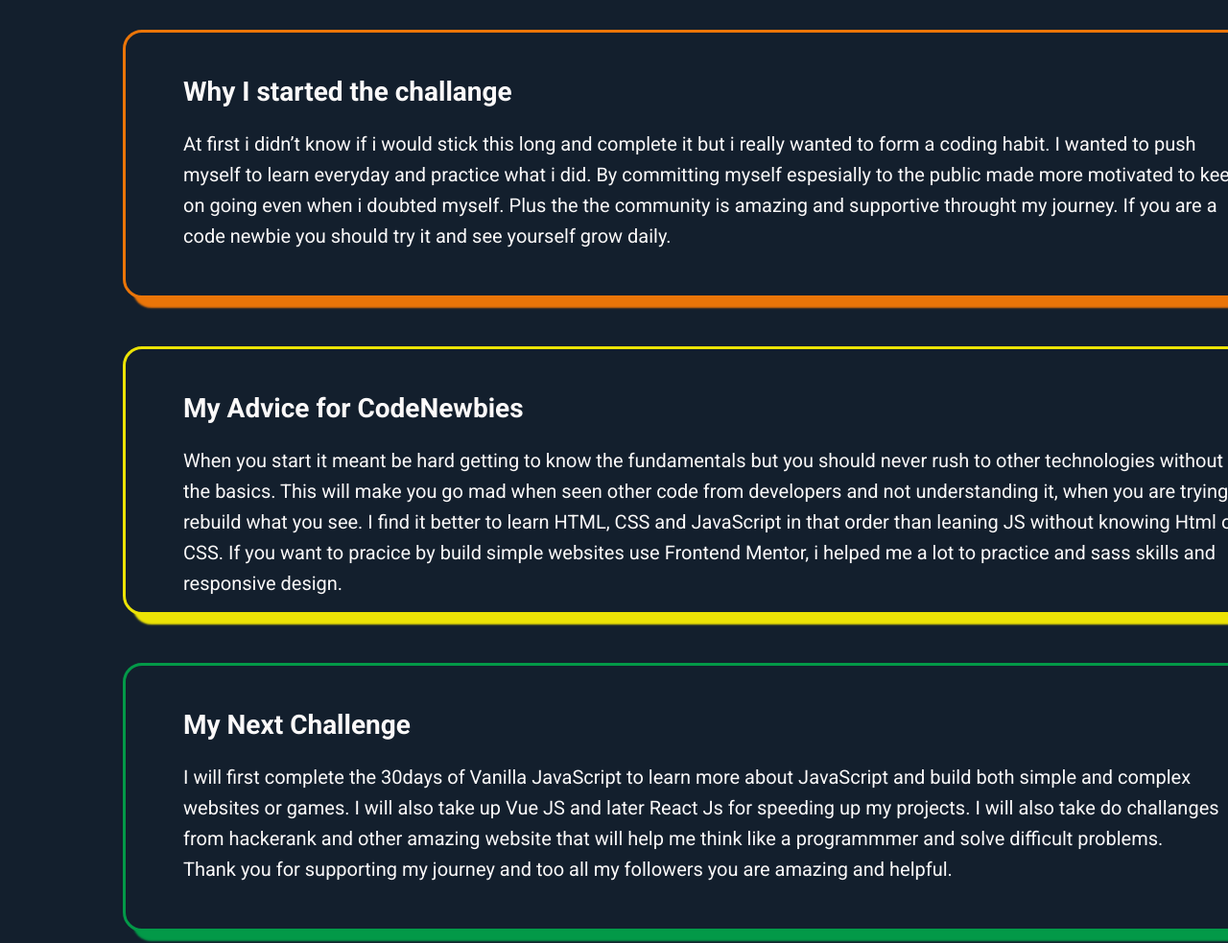
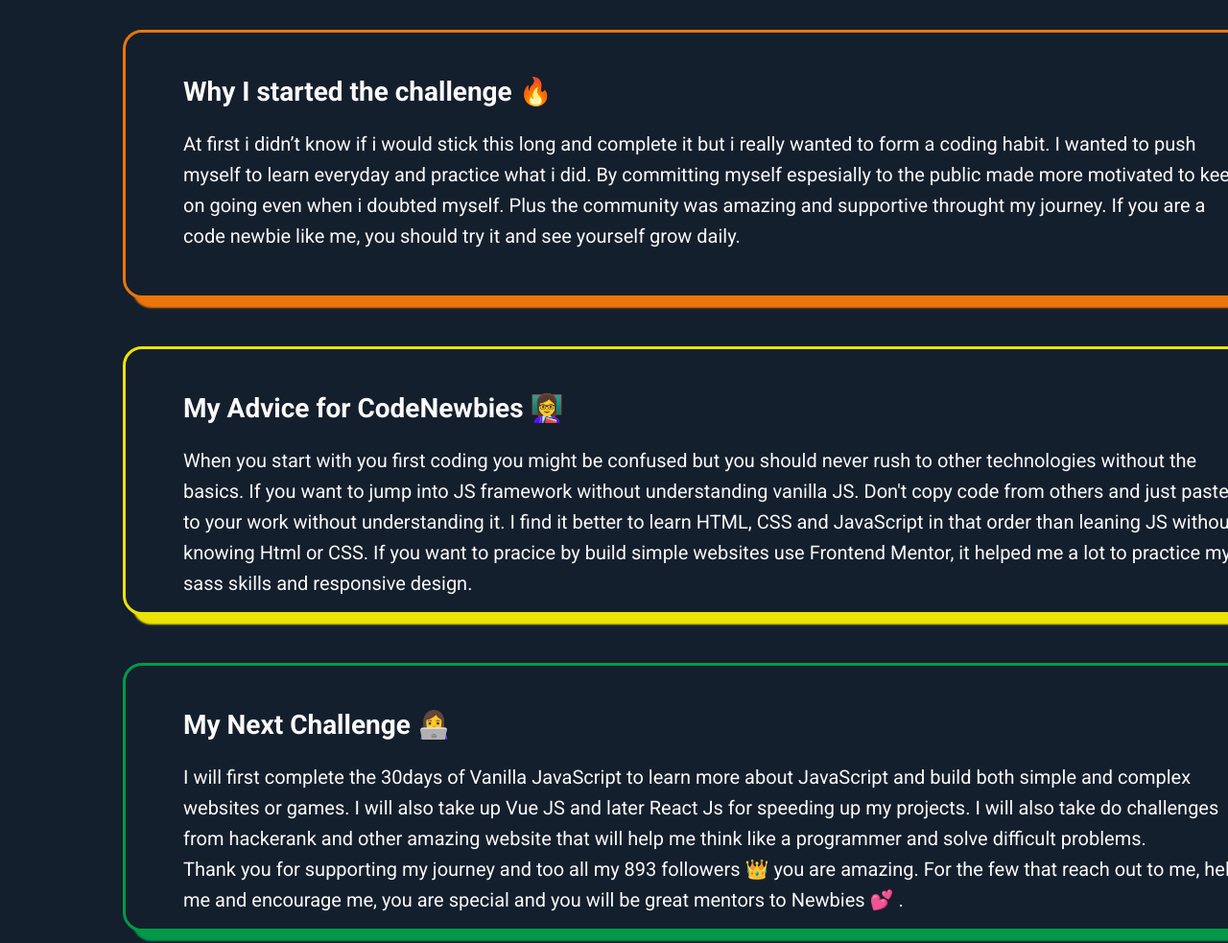
Before and after one commit to muchirijane/100-days-website, a website: page next.html in a window 1280 px wide. Shown: the part 320-1303 px from the top of the page at 96% size. Drawn offline with Linux system fonts and the light colour scheme.

Commit message:
finished the last text update

```diff
--- a/next.html
+++ b/next.html
@@ -47,21 +47,16 @@
 
         <main class="next-container">
             <div class="next-box">
-                <!-- <div class="circle">
-                    <div class="circle-button circle-orange"></div>
-                    <div class="circle-button circle-yellow"></div>
-                    <div class="circle-button circle-green"></div>
-                </div> -->
 
                 <div class="next-details">
-                    <h3 class="next-title">Why I started the challange </h3>
+                    <h3 class="next-title">Why I started the challenge 🔥 </h3>
                     <p class="next-text">
                         At first i didn’t know if i would stick this long and complete it but
                         i really wanted to form a coding habit. I wanted to push myself to learn
                         everyday and practice what i did. By committing myself espesially to the
                         public made more motivated to keep on going even when i doubted myself.
-                        Plus the the community is amazing and supportive throught my journey.
-                        If you are a code newbie you should try it and see yourself grow daily.
+                        Plus the community was amazing and supportive throught my journey.
+                        If you are a code newbie like me,  you should try it and see yourself grow daily.
                     </p>
 
                 </div>
@@ -69,22 +64,17 @@
             </div>
 
             <div class="next-box next-advice-box">
-                    <!-- <div class="circle">
-                        <div class="circle-button circle-orange"></div>
-                        <div class="circle-button circle-yellow"></div>
-                        <div class="circle-button circle-green"></div>
-                    </div> -->
 
                     <div class="next-details">
-                        <h3 class="next-title">My Advice for CodeNewbies </h3>
+                        <h3 class="next-title">My Advice for CodeNewbies 👩‍🏫  </h3>
                         <p class="next-text">
-                            When you start it meant be hard getting to know the fundamentals but you
-                            should never rush to other technologies without the basics. This will
-                            make you go mad when seen other code from developers and not understanding
-                            it, when you are trying to rebuild what you see. I find it better to learn
+                            When you start with you first coding you might be confused but you
+                            should never rush to other technologies without the basics. If you want to jump into JS framework without understanding vanilla JS.
+                             Don't copy code from others and just paste
+                            it to your work without understanding it. I find it better to learn
                             HTML, CSS and JavaScript in that order than leaning JS without knowing
                             Html or CSS. If you want to pracice by build simple websites use Frontend
-                            Mentor, i helped me a lot to practice and sass skills and responsive design.
+                            Mentor, it helped me a lot to practice my sass skills and responsive design.
                         </p>
 
                     </div>
@@ -92,21 +82,18 @@
             </div>
 
             <div class="next-box next-challenge-box">
-                    <!-- <div class="circle">
-                        <div class="circle-button circle-orange"></div>
-                        <div class="circle-button circle-yellow"></div>
-                        <div class="circle-button circle-green"></div>
-                    </div> -->
+
 
                     <div class="next-details">
-                        <h3 class="next-title">My Next Challenge </h3>
+                        <h3 class="next-title">My Next Challenge 👩‍💻  </h3>
                         <p class="next-text">
                             I will first complete the 30days of Vanilla JavaScript to learn more about JavaScript
                             and build both simple and complex websites or games. I will also take up Vue JS and later
                             React Js for speeding up my projects.
-                            I will also take do challanges from hackerank and other amazing website that will help me think like a programmmer and solve difficult problems.
+                            I will also take do challenges from hackerank and other amazing website that will help me think like a programmer and solve difficult problems.
                             <br>
-                            Thank you for supporting my journey and too all my followers you are amazing and helpful.
+                            Thank you for supporting my journey and too all my 893 followers 👑  you are amazing.
+                            For the few that reach out to me, help me and encourage me, you are special and you will be great mentors to Newbies 💕 .
                         </p>
 
                     </div>
```
Also changed, not shown: index.html (+1 -1 lines), skills.html (+2 -2 lines).
